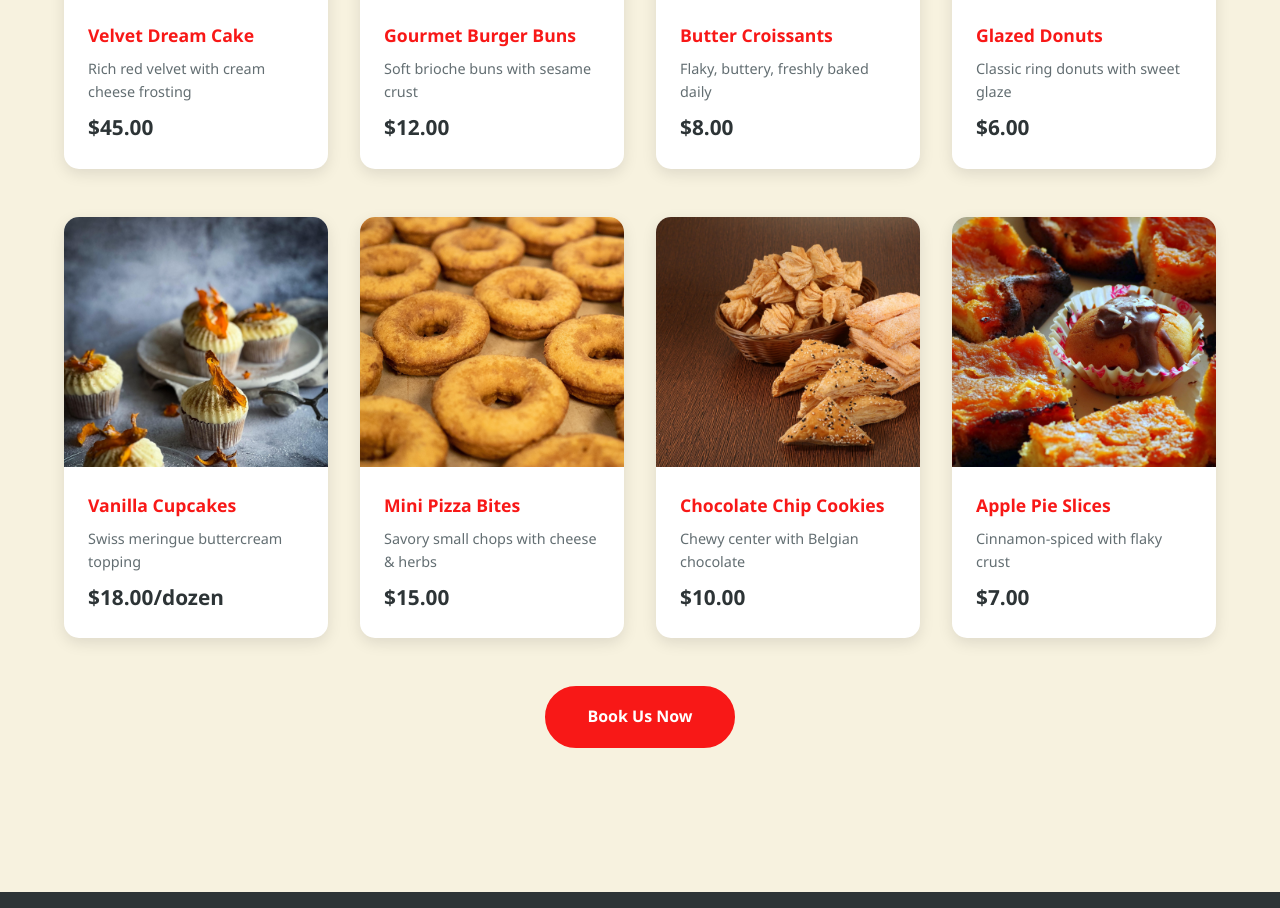
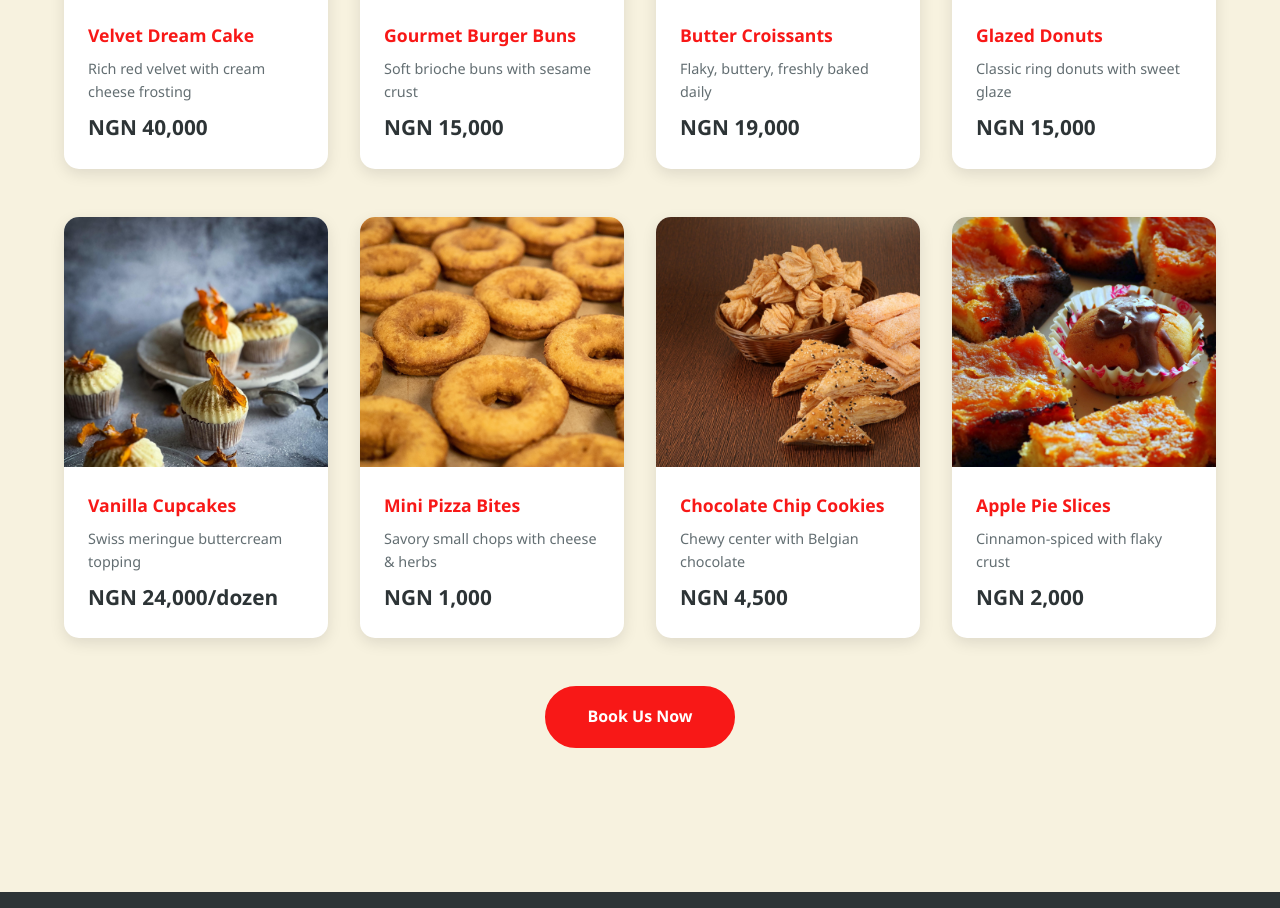
Before and after one commit to Launce22/jennys-sweet-treat, a plain HTML site: page index.html in a window 1280 px wide. Shown: the part 994-1902 px from the top of the page. Drawn offline with Linux system fonts and the light colour scheme; a web font is replaced by a local one.

Commit message:
embed map in contact page, add price tags

```diff
--- a/index.html
+++ b/index.html
@@ -48,7 +48,7 @@
                 <div class="product-info">
                     <h3>Velvet Dream Cake</h3>
                     <p>Rich red velvet with cream cheese frosting</p>
-                    <div class="price">$45.00</div>
+                    <div class="price">NGN 40,000</div>
                 </div>
             </div>
             <div class="product-card">
@@ -56,7 +56,7 @@
                 <div class="product-info">
                     <h3>Gourmet Burger Buns</h3>
                     <p>Soft brioche buns with sesame crust</p>
-                    <div class="price">$12.00</div>
+                    <div class="price">NGN 15,000</div>
                 </div>
             </div>
             <div class="product-card">
@@ -64,7 +64,7 @@
                 <div class="product-info">
                     <h3>Butter Croissants</h3>
                     <p>Flaky, buttery, freshly baked daily</p>
-                    <div class="price">$8.00</div>
+                    <div class="price">NGN 19,000</div>
                 </div>
             </div>
             <div class="product-card">
@@ -72,7 +72,7 @@
                 <div class="product-info">
                     <h3>Glazed Donuts</h3>
                     <p>Classic ring donuts with sweet glaze</p>
-                    <div class="price">$6.00</div>
+                    <div class="price">NGN 15,000</div>
                 </div>
             </div>
         </div>
@@ -84,7 +84,7 @@
                 <div class="product-info">
                     <h3>Vanilla Cupcakes</h3>
                     <p>Swiss meringue buttercream topping</p>
-                    <div class="price">$18.00/dozen</div>
+                    <div class="price">NGN 24,000/dozen</div>
                 </div>
             </div>
             <div class="product-card">
@@ -92,7 +92,7 @@
                 <div class="product-info">
                     <h3>Mini Pizza Bites</h3>
                     <p>Savory small chops with cheese & herbs</p>
-                    <div class="price">$15.00</div>
+                    <div class="price">NGN 1,000</div>
                 </div>
             </div>
             <div class="product-card">
@@ -100,7 +100,7 @@
                 <div class="product-info">
                     <h3>Chocolate Chip Cookies</h3>
                     <p>Chewy center with Belgian chocolate</p>
-                    <div class="price">$10.00</div>
+                    <div class="price">NGN 4,500</div>
                 </div>
             </div>
             <div class="product-card">
@@ -108,7 +108,7 @@
                 <div class="product-info">
                     <h3>Apple Pie Slices</h3>
                     <p>Cinnamon-spiced with flaky crust</p>
-                    <div class="price">$7.00</div>
+                    <div class="price">NGN 2,000</div>
                 </div>
             </div>
         </div>
```
Also changed, not shown: css/contact.css (+12 -0 lines), html/about.html (+2 -3 lines), html/contact.html (+3 -4 lines), html/receipe.html (+0 -1 lines).
